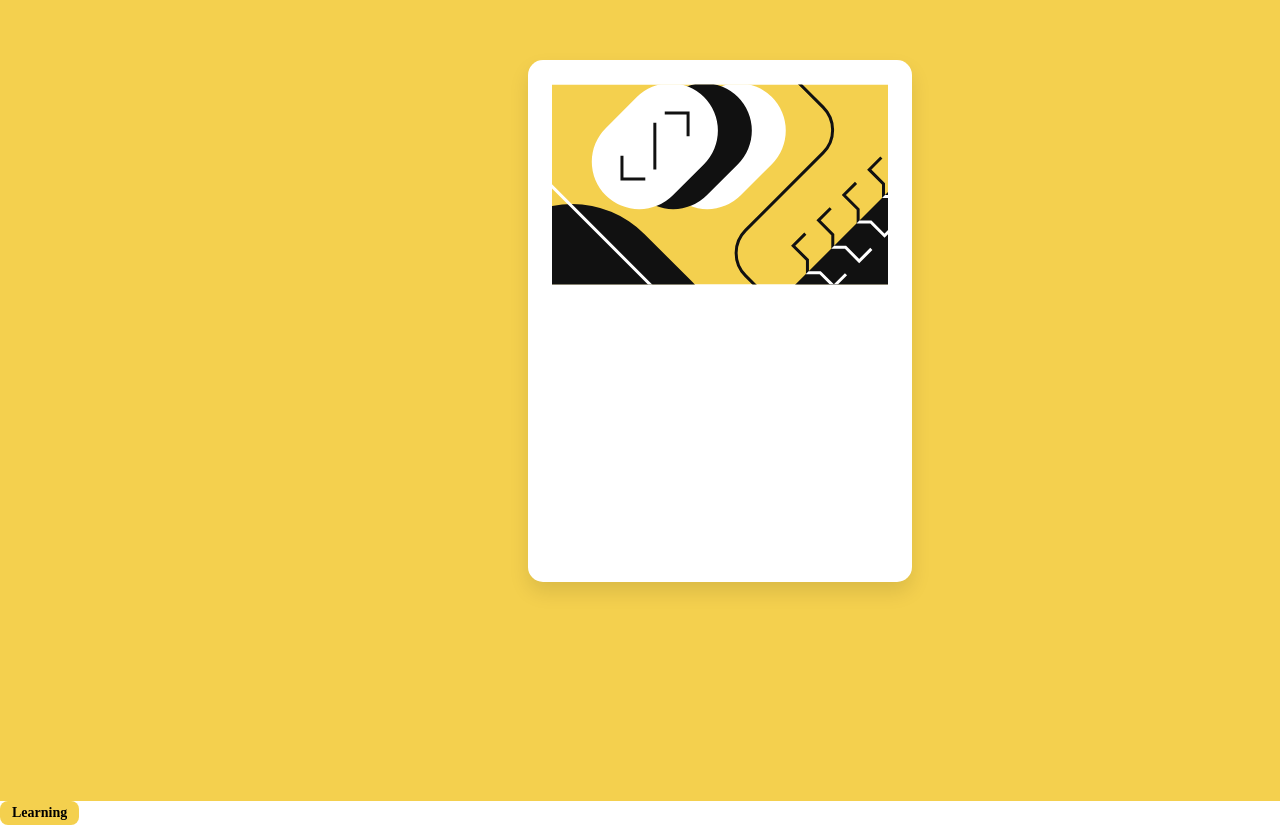
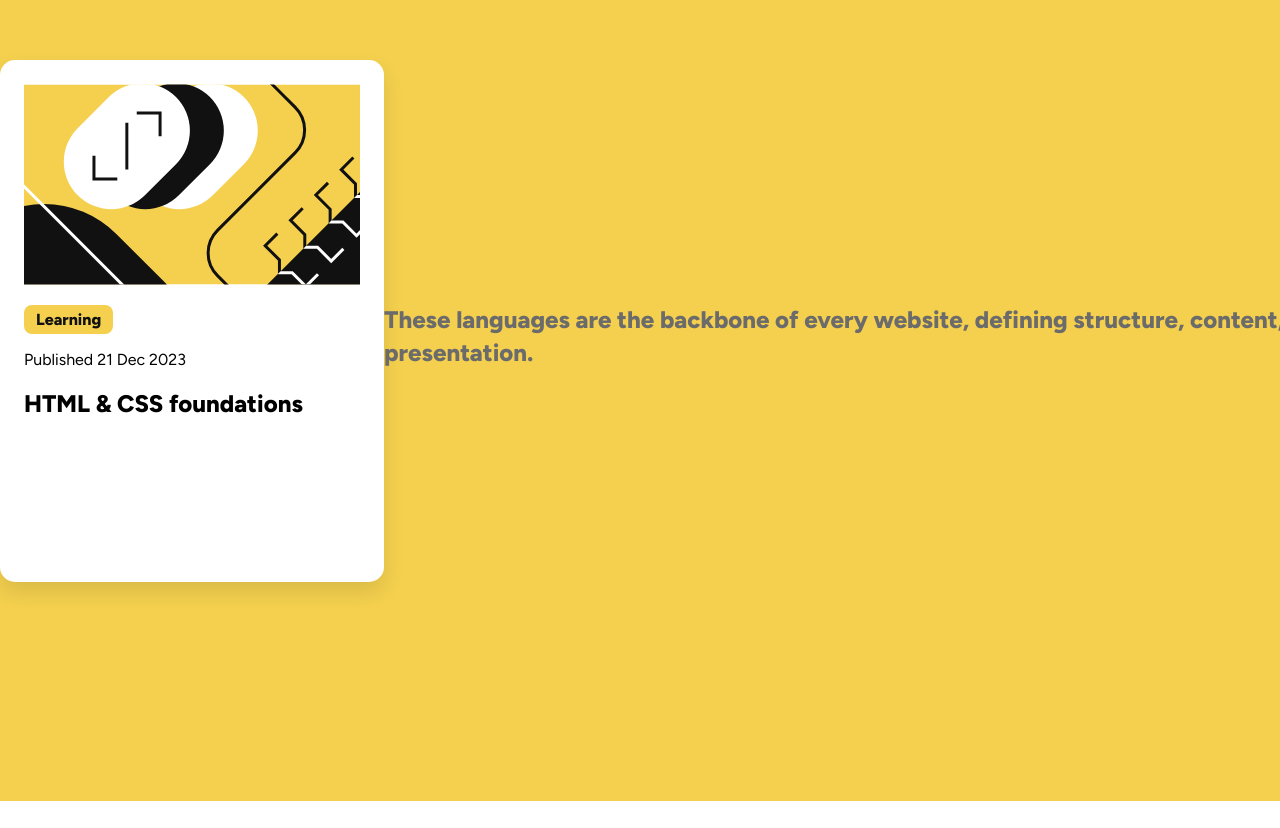
Before and after one commit to ifradgley/blog-preview-card, a plain HTML site: page index.html in a window 1280 px wide. Shown: the part 159-987 px from the top of the page. After the commit the page ends 960 px from the top, so only its background shows below. Drawn offline with Linux system fonts and the light colour scheme.

Commit message:
commit 8

```diff
--- a/index.html
+++ b/index.html
@@ -1,25 +1,40 @@
 <!DOCTYPE html>
 
 <html lang="en">
+
 <head>
     <meta charset="UTF-8">
     <meta name="viewport" content="width=device-width, initial-scale=1.0">
     <title>Blog</title>
     <link rel="stylesheet" href="style.css">
+    <link href="https://fonts.googleapis.com/css2?family=Figtree:wght@400;700;800&display=swap" rel="stylesheet">
 </head>
 
 <body>
     <div class="background">
         <div class="blog-card">
-          <img id="blog-illustration" src="images/illustration-article.svg" alt="yellow-illustration">
+            <img id="blog-illustration" src="images/illustration-article.svg" alt="yellow illustration">
+
+            <div class="blog-tag">
+                <div class="blog-tag-text">Learning</div>
+            </div>
+
+
+            <div class="label">
+                <div class="publish-date">Published 21 Dec 2023</div>
+            </div>
+
+            <div class="main-heading">HTML & CSS foundations</div>
         </div>
+
+                <div class="main-body">
+                    These languages are the backbone of every website, defining
+                    structure, content, and presentation.</div>
+            </div>
+
     </div>
-
-    <div class="blog-tag">
-          <div class="blog-tag-text">Learning</div>
-    </div>
-
 </body>
 
 
+
 </html>
--- a/style.css
+++ b/style.css
@@ -1,8 +1,23 @@
-* { box-sizing: border-box; }
-html, body { height: 100%; }
+* {
+  box-sizing: border-box;
+}
+
+
+html, body {
+  height: 100%;
+  margin: 0;
+}
+
 body {
-  margin: 0;
-  font-family:'Figtree',
+  font-family: 'Figtree', sans-serif;
+  }
+
+@font-face {
+  font-family: 'Figtree';
+  src: url('./fonts/Figtree-Regular.woff2') format('woff2'),
+       url('./fonts/Figtree-Regular.woff') format('woff');
+  font-weight: 400;
+  font-style: normal;
 }
 
 .background {
@@ -22,27 +37,73 @@ body {
   width: 100%;
   height: 522px;
   overflow: hidden;
-  text-align: center;
+  text-align: left;
   padding: 24px;
 }
 
 .blog-tag {
+  display: inline-block;
   background-color: #f4d04e;
   border-radius: 8px;
-  display: inline-block;
   padding: 4px 12px;
   margin-bottom: 16px;
-  justify-content: left;
+  margin-top: 16px;
+}
+
+.blog-tag-text {
+  color: #111;
+  font-size: 16px;
+  font-style: normal;
+  font-weight: 800;
+  overflow: hidden;
+  text-align: left;
+  font-family:'Figtree' sans-serif;
+  line-height: 21px;
 
 }
 
-.blog-tag-text {
-  color: black;
-  font-size: 14px;
-  font-weight: 600;
-  overflow: hidden;
-  text-align: center;
+.label {
+  display: flex;
+  float: none;
+  width: auto;
+  height: 21px;
+  width: auto
 
 }
 
-/* comment out this section for no image */
+label .publish-date {
+  background-color: #ffffff;
+  padding: 4px 12px;
+  font-family:'Figtree' sans-serif;
+  text-align: left;
+  font-size: 14px;
+  font-style: normal;
+  line-height: 21px;
+  display: flex;
+  float: none;
+  width: auto;
+  height: 21px;
+  width: auto
+
+}
+
+.main-heading {
+  font-family:'Figtree' sans-serif;
+  font-size: 24px;
+  font-style: normal;
+  font-weight: 800;
+  line-height: 33px;
+  text-align: left;
+  margin-top: 16px;
+}
+
+.main-body {
+  font-family:'Figtree' sans-serif;
+  font-size: 24px;
+  font-style: normal;
+  font-weight: 800;
+  line-height: 33px;
+  text-align: left;
+  margin-top: 30px;
+  color: #6B6B6B;
+}
```
